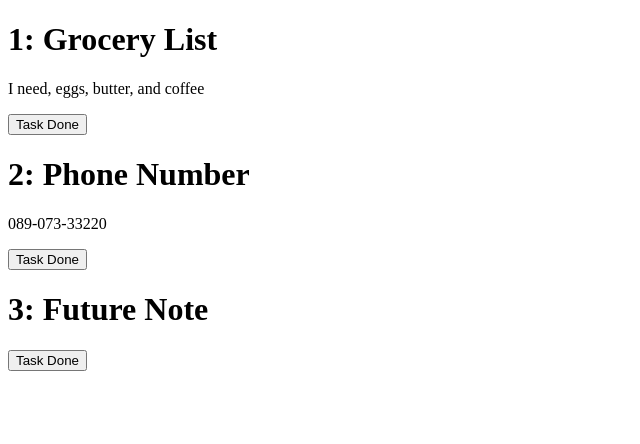
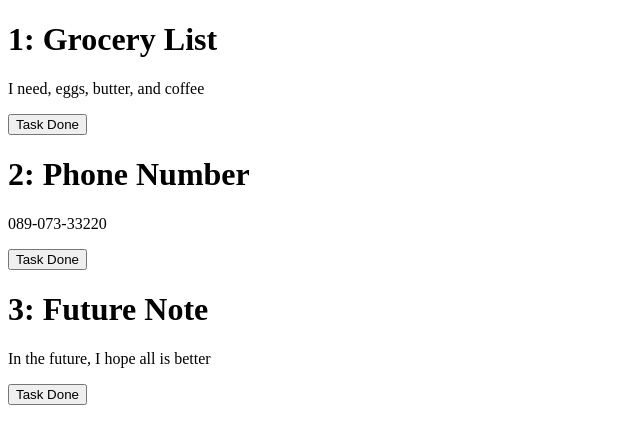
Before and after one commit to Madden20202-zz/angular-Udemy, an Angular app: page / in a window 1280 px wide. Shown: the top 444 px of the page, without its empty margins (0-640 px from the left). Built offline with nearby package versions, Linux system fonts and the light colour scheme.

Commit message:
add a better variable to use in the example

```diff
--- a/src/app/app.component.html
+++ b/src/app/app.component.html
@@ -45,8 +45,7 @@
     to show or hide certain content, based on the
     situation going on.
 
-    let's make an ngIf for if the note does not have
-    any content
+    let's make an ngIf for if the note is all done
 
 -->
 
--- a/src/environments/db-data.ts
+++ b/src/environments/db-data.ts
@@ -2,17 +2,21 @@ export const Notes: any = [
     {
         id: 1,
         title: "Grocery List",
-        content: "I need, eggs, butter, and coffee"
+        content: "I need, eggs, butter, and coffee",
+        complete: false
     },
 
     {
         id: 2,
         title: "Phone Number",
-        content: "089-073-33220"
+        content: "089-073-33220",
+        complete: false
     },
-    // Make one without content
+
     {
         id:3,
-        title: "Future Note"
+        title: "Future Note",
+        content: "In the future, I hope all is better",
+        complete: false
     }
 ]
```
